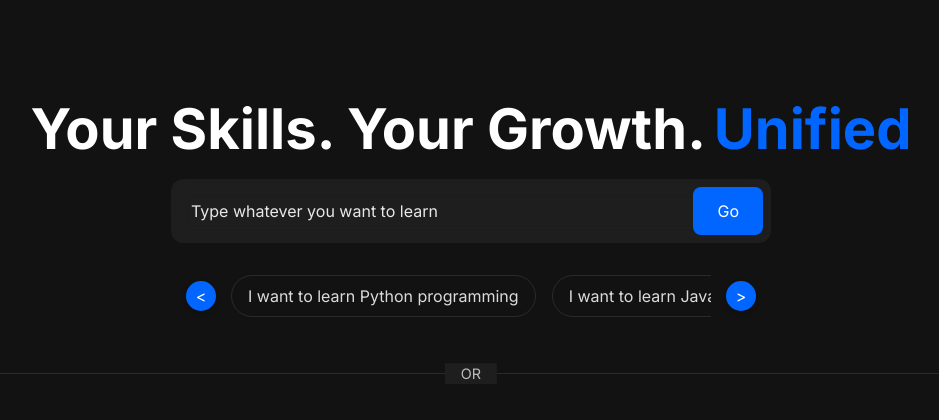
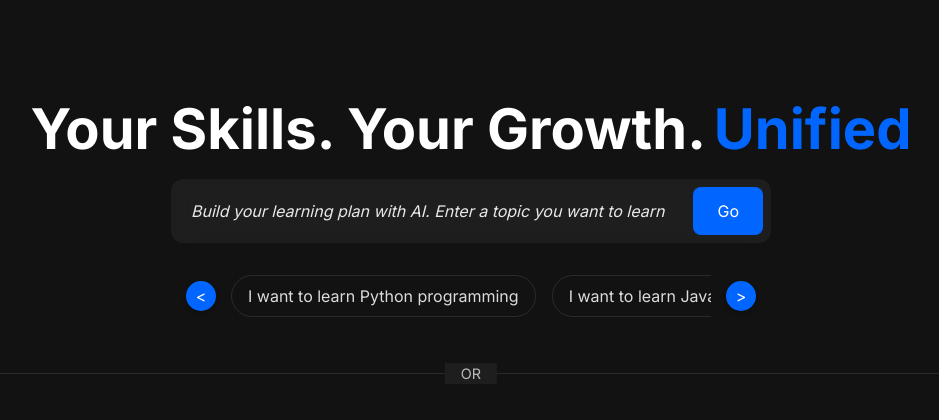
Before and after one commit to srikrishna-Challa/LearnerID_HTML, a Flask app: page / in a window 1280 px wide. Shown: the part 79-499 px from the top of the page, without its empty margins (169-1108 px from the left). Run offline with Flask 3, Linux system fonts and the light colour scheme.

Commit message:
Agent query: Can you verify if: 1. The search box placeholder text is updated? 2. The placeholder text is italic and matches the font of the interface? 3. The placeholder text is clearly visible with proper color?

```diff
--- a/static/css/style.css
+++ b/static/css/style.css
@@ -78,6 +78,8 @@
 
 .search-box input::placeholder {
     color: rgba(255, 255, 255, 0.9);
+    font-style: italic;
+    font-family: inherit;
 }
 
 .search-box input:focus {
--- a/templates/index.html
+++ b/templates/index.html
@@ -38,7 +38,7 @@
 
             <div class="search-container">
                 <div class="search-box">
-                    <input type="text" class="form-control" placeholder="Type whatever you want to learn">
+                    <input type="text" class="form-control" placeholder="Build your learning plan with AI. Enter a topic you want to learn">
                     <button class="btn btn-primary">Go</button>
                 </div>
 
```
